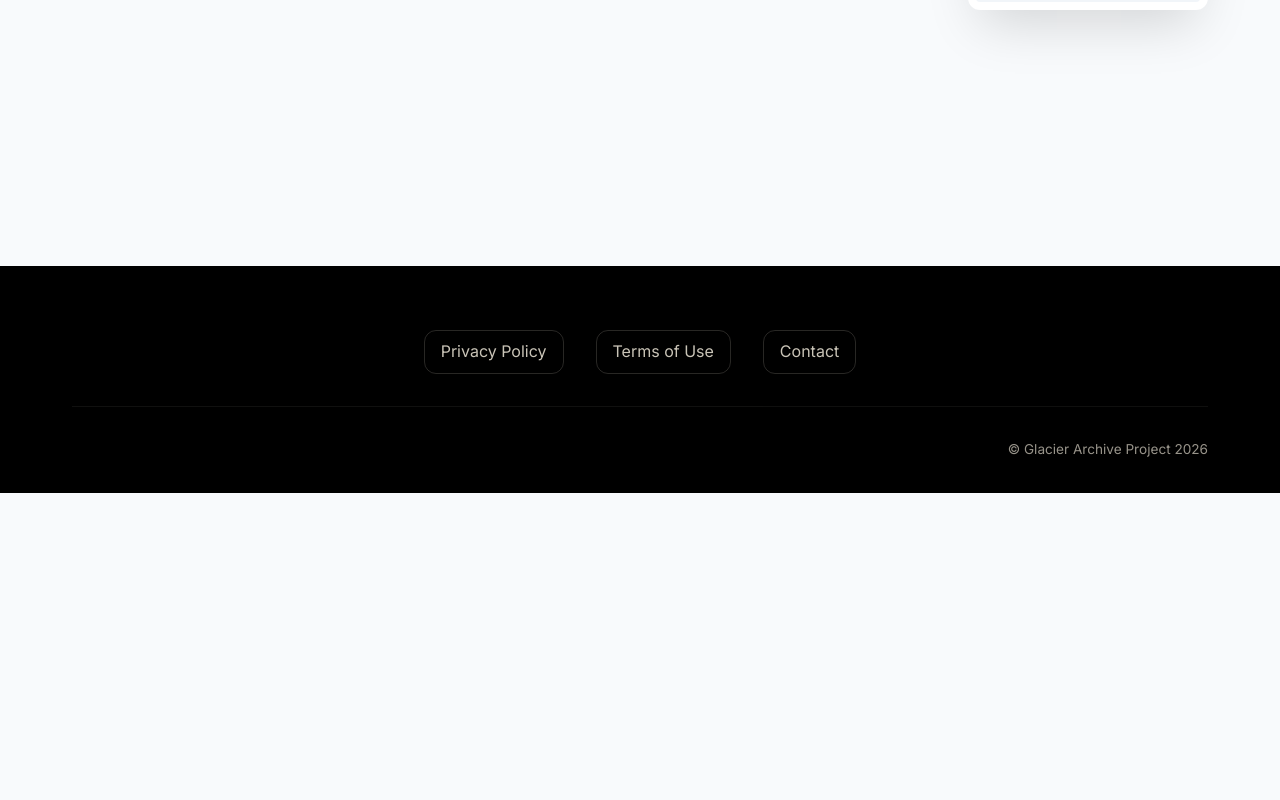
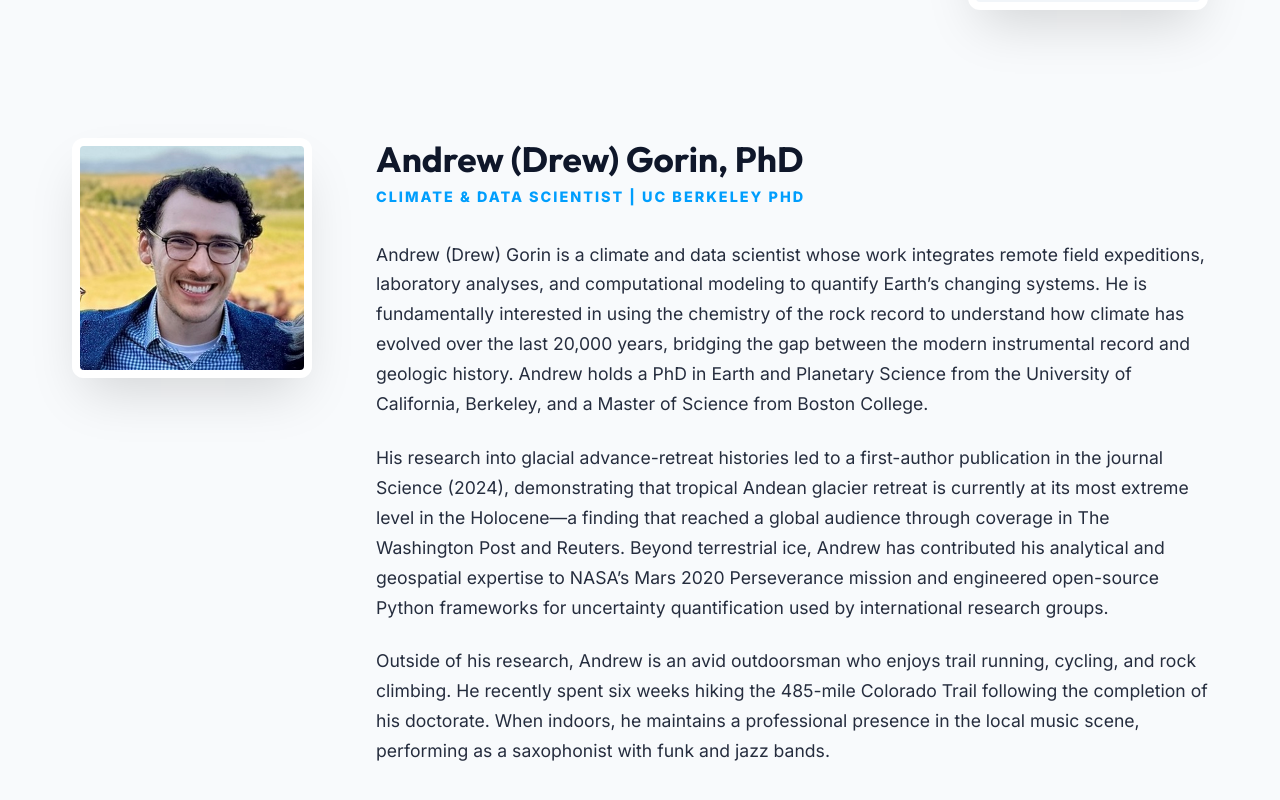
Before and after one commit to johnmehler/dans-glaciers, a SvelteKit app: page /about in a window 1280 px wide. Shown: the part 1974-2774 px from the top of the page. Before the commit the page ends 2467 px from the top, so only its background shows below. Built offline with nearby package versions, Linux system fonts and the light colour scheme.

Commit message:
Added drew

```diff
--- a/src/routes/about/+page.svelte
+++ b/src/routes/about/+page.svelte
@@ -1,5 +1,6 @@
 <script>
     import headshot from "$lib/assets/headshot.png";
+    import drewHeadshot from "$lib/assets/drew.png";
 </script>
 
 <svelte:head>
@@ -125,6 +126,56 @@
 
                 <div class="bio-content">
                     <p>Bio and pic coming soon.</p>
+                </div>
+            </div>
+        </div>
+
+        <div class="contributor-profile">
+            <div class="profile-image">
+                <img src={drewHeadshot} alt="Andrew Gorin" class="headshot" />
+            </div>
+
+            <div class="profile-text">
+                <h2>Andrew (Drew) Gorin, PhD</h2>
+                <p class="subtitle">
+                    Climate & Data Scientist | UC Berkeley PhD
+                </p>
+
+                <div class="bio-content">
+                    <p>
+                        Andrew (Drew) Gorin is a climate and data scientist
+                        whose work integrates remote field expeditions,
+                        laboratory analyses, and computational modeling to
+                        quantify Earth’s changing systems. He is fundamentally
+                        interested in using the chemistry of the rock record to
+                        understand how climate has evolved over the last 20,000
+                        years, bridging the gap between the modern instrumental
+                        record and geologic history. Andrew holds a PhD in Earth
+                        and Planetary Science from the University of California,
+                        Berkeley, and a Master of Science from Boston College.
+                    </p>
+                    <p>
+                        His research into glacial advance-retreat histories led
+                        to a first-author publication in the journal Science
+                        (2024), demonstrating that tropical Andean glacier
+                        retreat is currently at its most extreme level in the
+                        Holocene—a finding that reached a global audience
+                        through coverage in The Washington Post and Reuters.
+                        Beyond terrestrial ice, Andrew has contributed his
+                        analytical and geospatial expertise to NASA’s Mars 2020
+                        Perseverance mission and engineered open-source Python
+                        frameworks for uncertainty quantification used by
+                        international research groups.
+                    </p>
+                    <p>
+                        Outside of his research, Andrew is an avid outdoorsman
+                        who enjoys trail running, cycling, and rock climbing. He
+                        recently spent six weeks hiking the 485-mile Colorado
+                        Trail following the completion of his doctorate. When
+                        indoors, he maintains a professional presence in the
+                        local music scene, performing as a saxophonist with funk
+                        and jazz bands.
+                    </p>
                 </div>
             </div>
         </div>
```
Also changed, not shown: src/lib/assets/drew.png (added).
